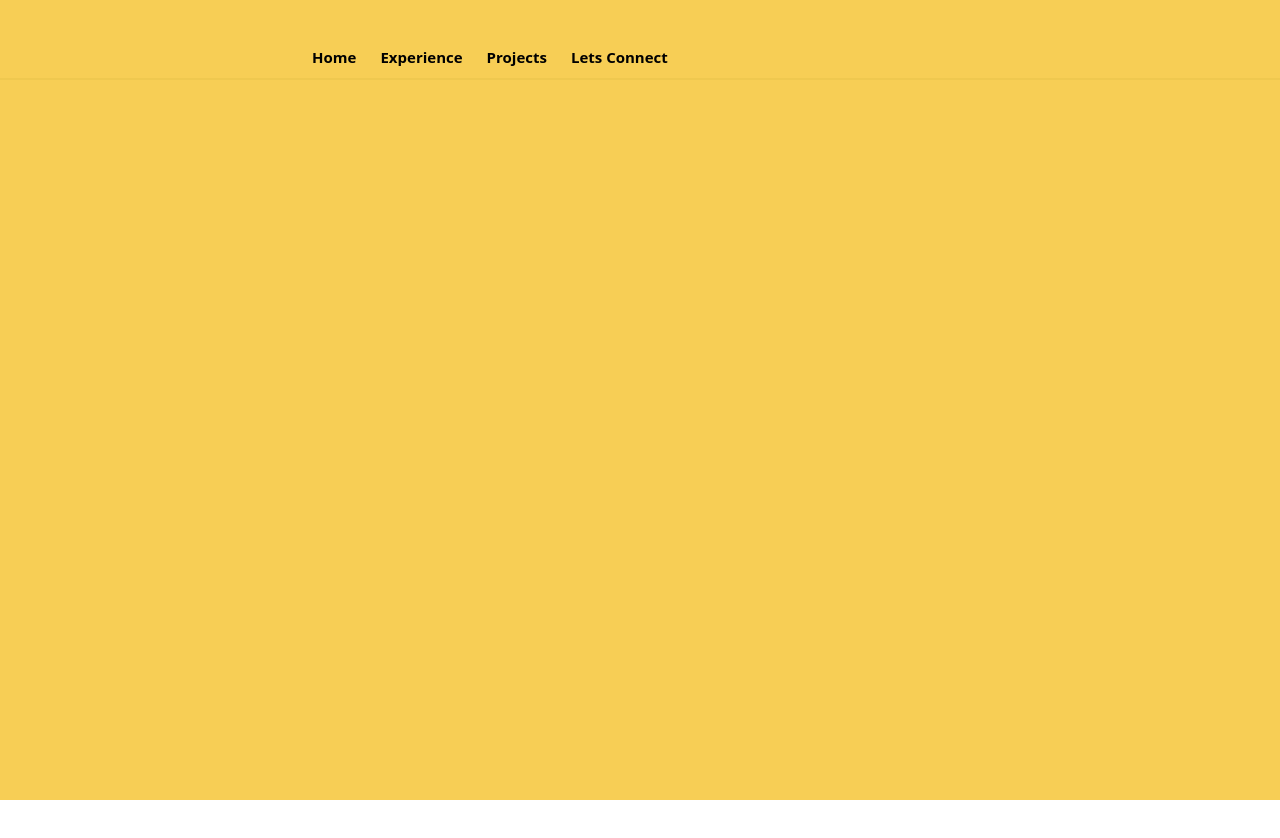
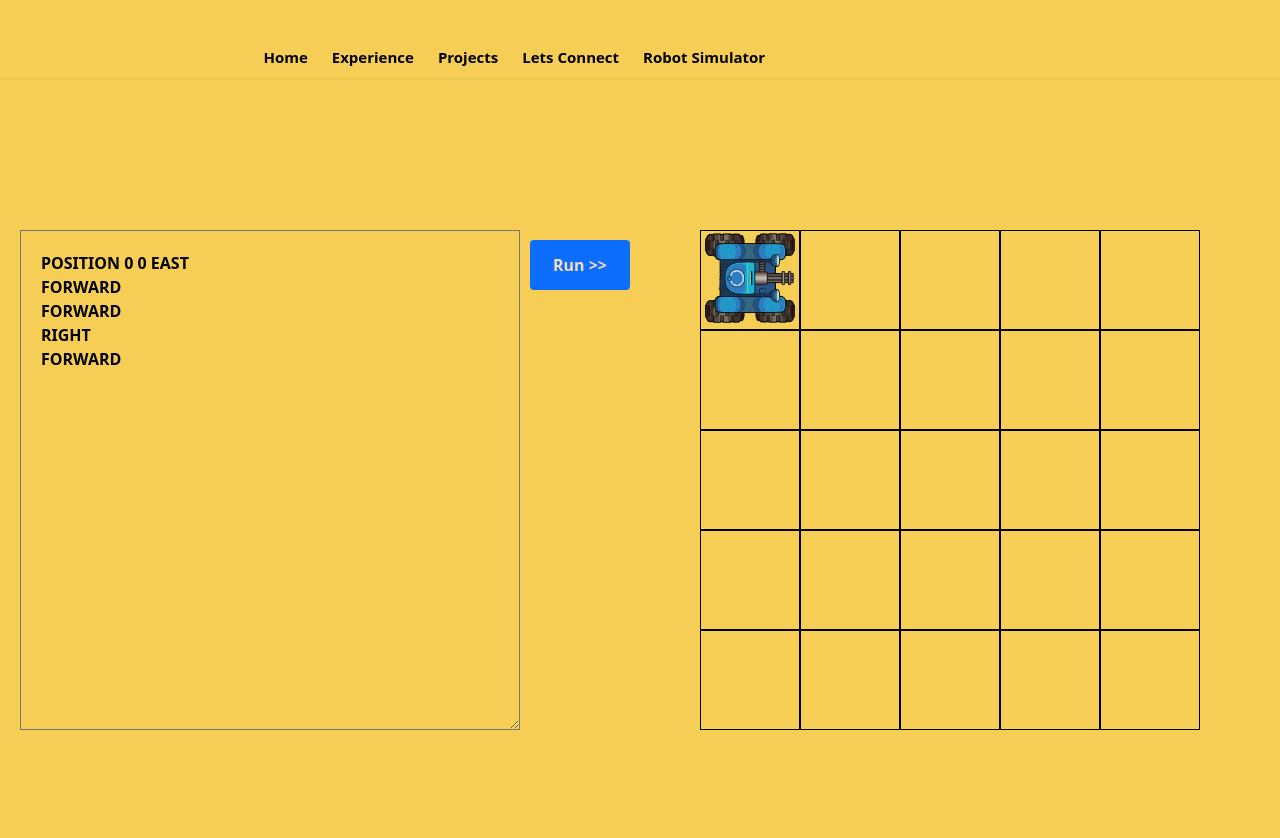
Before and after one commit to abbastriesgit/demos-frontend, a React (Create React App) app: page /demo/robot-simulator in a window 1280 px wide. Shown: the top 838 px of the page. Before the commit the page ends 800 px from the top, so only its background shows below. Built offline with nearby package versions, Linux system fonts and the light colour scheme.

Commit message:
Added better css styling

```diff
--- a/src/App.js
+++ b/src/App.js
@@ -49,7 +49,7 @@ function App() {
                     <Route  exact={true} path="/">
                         <AboutMe/>
                     </Route>
-                    <Route  exact={true} path="/robot-simulator">
+                    <Route  exact={true} path="/demo/robot-simulator">
                         <RobotSimulator/>
                     </Route>
                 </Switch>
--- a/src/components/myNavbar.jsx
+++ b/src/components/myNavbar.jsx
@@ -75,6 +75,7 @@ function MyNavbar() {
             <Button style={buttonStyle} href={"/experience"}> <b>Experience</b></Button>
             <Button style={buttonStyle} href={"/projects"}> <b>Projects</b></Button>
             <Button style={buttonStyle} href={"/connect"}> <b>Lets Connect</b></Button>
+            <Button style={buttonStyle} href={"/demo/robot-simulator"}> <b>Robot Simulator</b></Button>
             <div style={{flex:2}}></div>
         </div>);
 }
--- a/src/robot_simulation/apiCalls.jsx
+++ b/src/robot_simulation/apiCalls.jsx
@@ -1,8 +1,9 @@
 import urls from "../constants/urls";
-function ApiCalls(setIsPending,setState) {
+function ApiCalls(setIsPending,setState,setError) {
     const simulate = (commands,getIntermediateStates,rows,columns,mode) => {
         const url = urls.robot.b.base + urls.robot.b.simulate;
         setIsPending(true);
+        setError(false);
         fetch(url,{
             method:'POST',
             headers : {'Content-Type':'application/json'},
@@ -17,8 +18,9 @@ function ApiCalls(setIsPending,setState) {
                 setIsPending(false);
                 if(res.ok){
                     res.json().then((data)=>{
-                        if(data.success)
-                            setState(data)
+                        setState(data)
+                        if(!data.success)
+                            setError(true);
                     });
                 }
             }
--- a/src/robot_simulation/cell.jsx
+++ b/src/robot_simulation/cell.jsx
@@ -8,20 +8,33 @@ function Cell({rows,columns,state}) {
         style = {transform: "rotate(90deg)"};
     if(state.direction === 'SOUTH')
         style = {transform: "rotate(180deg)"};
-    console.log(state)
+    if(state.type && state.type === 'start')
+        style = {...style, opacity:'0.4'};
+    else if(state.type && state.type === 'end')
+        style = {...style, opacity:'1'};
+    else if(state.type && state.type === 'mid')
+        style = {...style, opacity:'0.1'};
+    else
+        style = {...style, opacity:'0'};
     const getWidth= ()=>{
+        let w = 500.0/columns;
+        return w+'px';
+    }
+    const getHeight= ()=>{
         let w = 500.0/rows;
         return w+'px';
     }
     const getWidthImg= ()=>{
+        let w = 450.0/columns;
+        return w+'px';
+    }
+    const getHeightImg= ()=>{
         let w = 450.0/rows;
         return w+'px';
     }
     return (
-        <div className={'cell'} style={{width:getWidth(),minWidth:getWidth(),height:getWidth(),minHeight:getWidth()}} >
-            {/*{state.x}, {state.y}*/}
-            {state.type && state.type==='end' &&
-            <img src = {tank} width={getWidthImg()} height={getWidthImg()} style={{...style,margin:"2px"}}/>}
+        <div className={'cell'} style={{width:getWidth(),minWidth:getWidth(),height:getHeight(),minHeight:getHeight()}} >
+            {<img src = {tank} width={getWidthImg()} height={getHeightImg()} style={{...style,margin:"2px"}}/>}
         </div>
     );
 }
--- a/src/robot_simulation/editor.jsx
+++ b/src/robot_simulation/editor.jsx
@@ -3,7 +3,7 @@ import Button from "react-bootstrap/Button";
 import colors from "../constants/colors";
 import ApiCalls from "./apiCalls";
 
-function Editor({setState,isPending,setIsPending,rows,columns,mode}) {
+function Editor({setState,isPending,setIsPending,rows,columns,mode,setError}) {
     let [code,setCode] = useState([
         "POSITION 0 0 EAST",
         "FORWARD",
@@ -11,7 +11,7 @@ function Editor({setState,isPending,setIsPending,rows,columns,mode}) {
         "RIGHT",
         "FORWARD"
     ]);
-    const {simulate} = ApiCalls(setIsPending,setState);
+    const {simulate} = ApiCalls(setIsPending,setState,setError);
     const listToString = (code)=>{
         let string = '';
         for (let i =0;i<code.length;i++){
--- a/src/robot_simulation/grid.jsx
+++ b/src/robot_simulation/grid.jsx
@@ -10,16 +10,17 @@ function Grid({rows,columns,states}) {
         }
         cells.push(row);
     }
-    if(states.length>0){
+
+    for(let i=1;states && i<states.length-1;i++){
+        cells[states[i].y][states[i].x]["type"] = 'mid'
+        cells[states[i].y][states[i].x]["direction"] = states[i].direction;
+    }
+    if(states && states.length>0){
         cells[states[0].y][states[0].x]["type"] = 'start'
         cells[states[0].y][states[0].x]["direction"] = states[0].direction;
         cells[states[states.length-1].y][states[states.length-1].x]["type"] = 'end'
         cells[states[states.length-1].y][states[states.length-1].x]["direction"] = states[states.length-1].direction;
     }
-    // for(let i=0;i<states.length-1;i++){
-    //
-    // }
-
     return(
         <div className={'grid'}>
             <div className={'grid-container'}>
--- a/src/robot_simulation/robotSimulator.jsx
+++ b/src/robot_simulation/robotSimulator.jsx
@@ -12,14 +12,34 @@ function RobotSimulator() {
             }
         ]
     });
+    let [error,setError] = useState(false);
     const rows = 5;
     const columns = 5;
     const mode = 'BOUNDED';
 
     let [isPending,setIsPending] = useState(false);
+    const getCompilationError = ()=>{
+        let array = state.validationResponse.validationResults;
+        return array.map(err=>{
+            if(!err.valid)
+                return (
+                    <div>
+                        <h5>{'Line:'+ err.index + ' '+err.command}</h5>
+                        <p>{err.error}</p>
+                    </div>
+                        );
+        })
+    }
     return(
         <div className={'robot-main'}>
-            <Editor setState={ setState} rows = {rows} columns = {columns} mode={mode} isPending = {isPending} setIsPending={setIsPending}/>
+            <Editor setState={ setState} rows = {rows}
+                    columns = {columns} mode={mode}
+                    isPending = {isPending}
+                    setIsPending={setIsPending}
+                    setError={setError}
+            />
+            {error && <div style={{color:'red',textAlign:'left',margin:'auto'}}><h2>Compilation Error</h2> {getCompilationError()}</div>}
+
             <Grid rows={rows} columns={columns} states={state.positions}/>
         </div>
     );
```
Also changed, not shown: src/robot_simulation/README.md (added).
